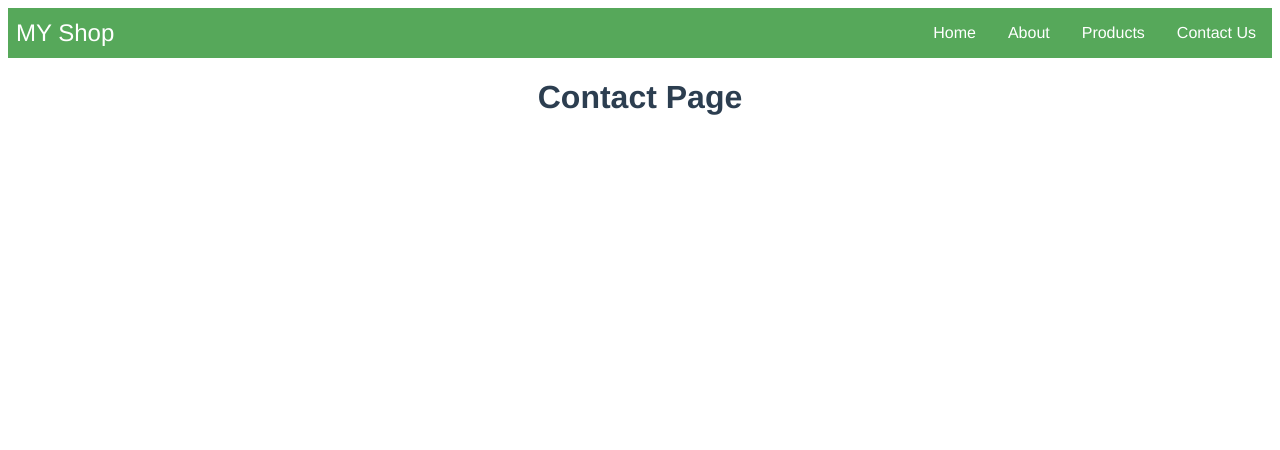
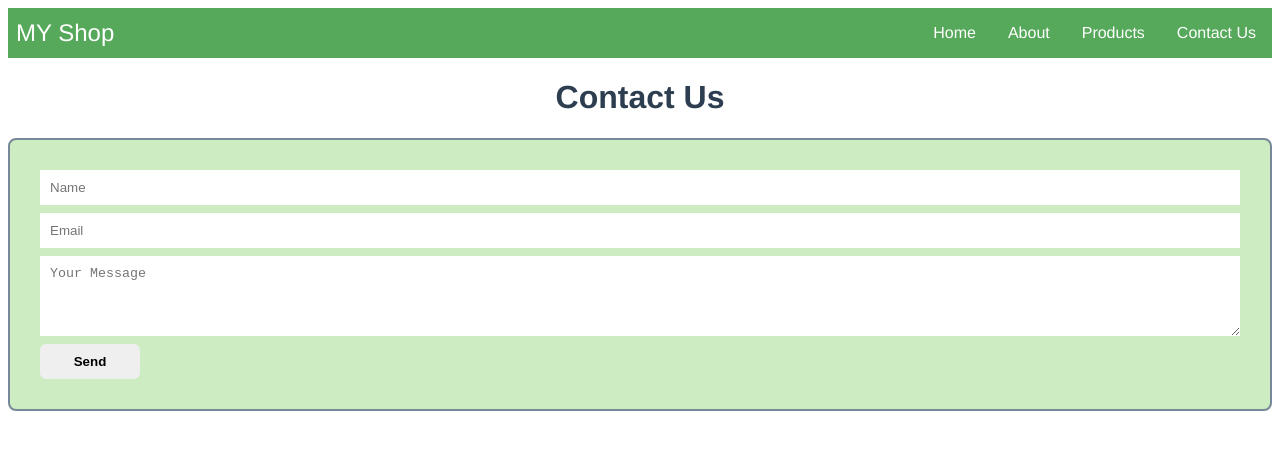
Before and after one commit to jenseneducation-surya-chitturi/webshop_tdd_grup11, a Vue app: page /contact in a window 1280 px wide. Shown: the top 450 px of the page. Built offline with nearby package versions, Linux system fonts and the light colour scheme.

Commit message:
contact page

```diff
--- a/src/views/ContactPage.vue
+++ b/src/views/ContactPage.vue
@@ -1,14 +1,84 @@
 <template>
   <div class="conatiner-contact">
-    <h1 class="contact-header">Contact Page</h1>
+     <h1 class="contact-header">Contact Us</h1>
+     <form class="Contact-Form" >
+        <input required name="name" placeholder="Name" type="text" v-model="username" data-username>
+          <input required name="email" placeholder="Email" type="text">
+            <textarea name="message" rows="4" placeholder="Your Message"></textarea>
+              <button class="form-button" @click.stop.prevent="handleSubmit()">Send</button>
+
+     </form>
+  <div class="Msg" v-if="submitted">
+     Thank you for your Message , {{ username}}
+
+   </div>
+
   </div>
+
+
 </template>
 
 <script>
 export default {
   name: "ContactPage",
+
+  data() {
+    return {
+      username: '',
+      submitted: false
+    }
+  },
+
+
+  methods: {
+    handleSubmit(){
+       this.submitted = true
+    }
+
+  }
+
 };
 </script>
 
 <style>
+
+.Contact-Form{
+  display:grid;
+  grid-template-columns: auto;
+  grid-auto-flow: row;
+  grid-gap: 8px;
+  background: rgb(206, 236, 193);
+  padding: 30px;
+  border: 2px solid lightslategray;
+  border-radius: 8px;
+}
+.form-button{
+    color:black;
+    cursor: pointer;
+    border-radius: 6px;
+    font-weight: bold;
+    width: 100px;
+}
+
+.Contact-Form > input,
+.Contact-Form  >textarea,
+.Contact-Form > button {
+
+
+  grid-row: auto;
+  border:rgb(88, 81, 81);
+  padding: 10px;
+}
+
+.form-button:hover {
+  background-color: limegreen;
+
+}
+.Msg{
+
+  color:black;
+  font-family: Georgia, 'Times New Roman', Times, serif;
+  font-weight: bolder;
+}
+
 </style>
--- a/src/views/HomePage.vue
+++ b/src/views/HomePage.vue
@@ -1,9 +1,8 @@
 <template>
   <div class="home">
     <div class="container-home">
-      <img alt="Vue logo" src="../assets/wallpaper.png" />
-
-      <h1>Best Deals are Here!</h1>
+        <img alt="Vue logo" src="../assets/wallpaper.png" />
+        <h1>Best Deals are Here!</h1>
     </div>
   </div>
 </template>
```
Also changed, not shown: 2 other files (tests, documents, lock files or other folders).
